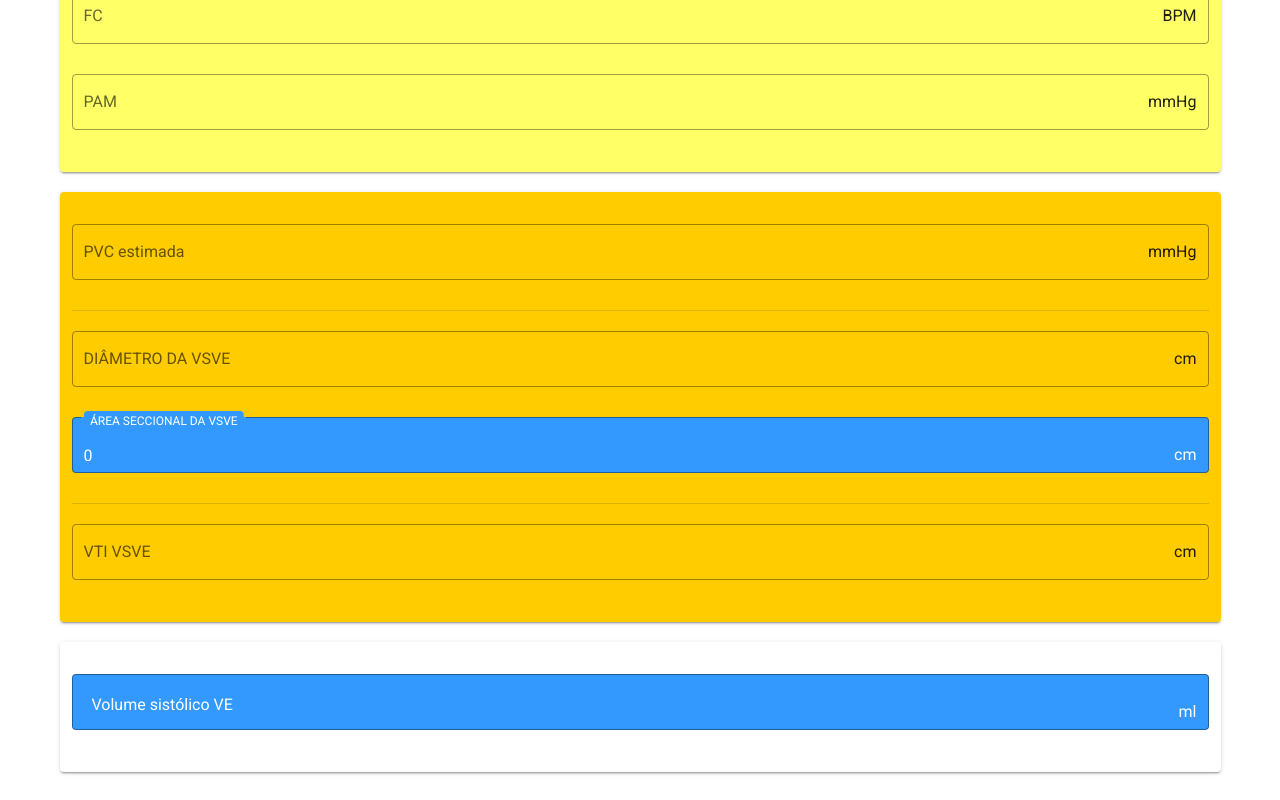
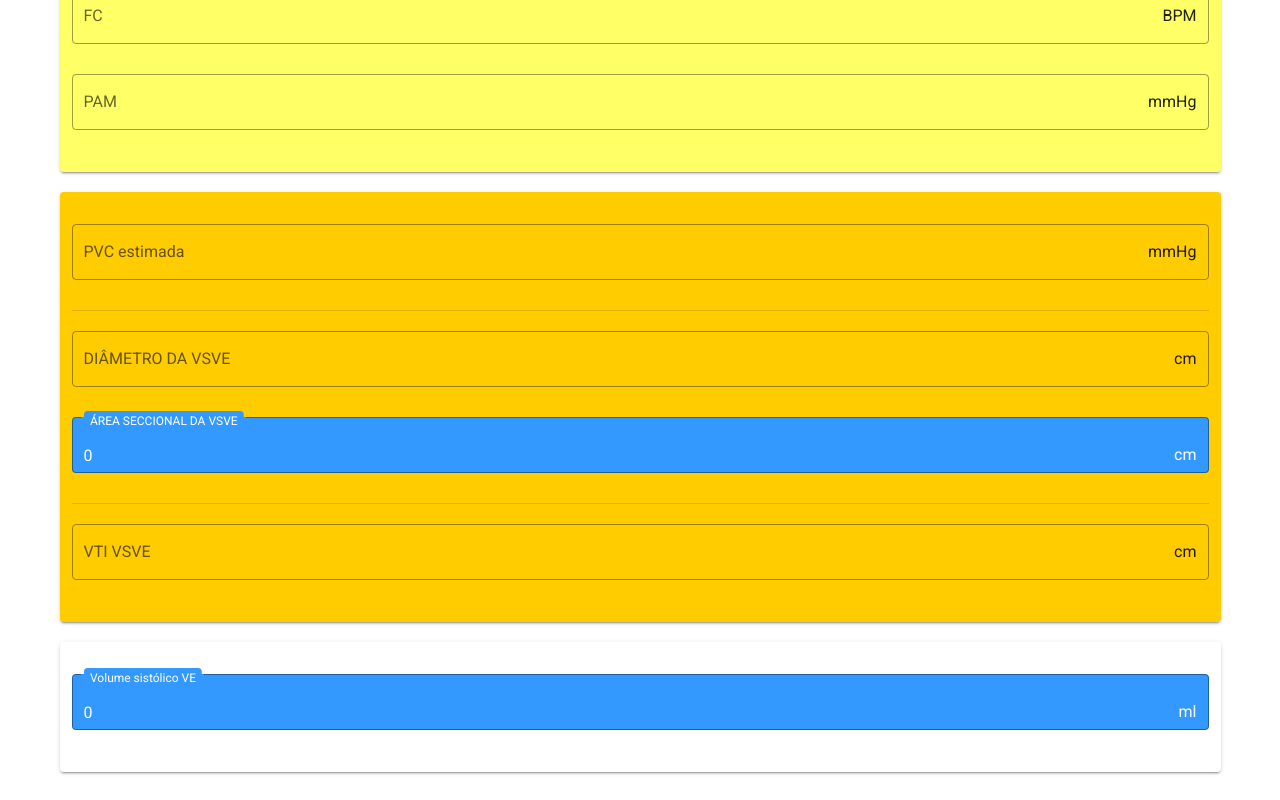
Before and after one commit to cidinho/Eco-Hemodinamica-Calc, a Vue app: page / in a window 1280 px wide. Shown: the part 463-1263 px from the top of the page. Built offline with nearby package versions, Linux system fonts and the light colour scheme.

Commit message:
Volume Sistolico VE

```diff
--- a/src/components/HelloWorld.vue
+++ b/src/components/HelloWorld.vue
@@ -136,6 +136,9 @@ export default {
     avsve() {
       return Math.pow(this.vsve, 2) * 0.785;
     },
+    volumesve() {
+      return this.avsve * this.vti;
+    },
   },
 };
 </script>
```
